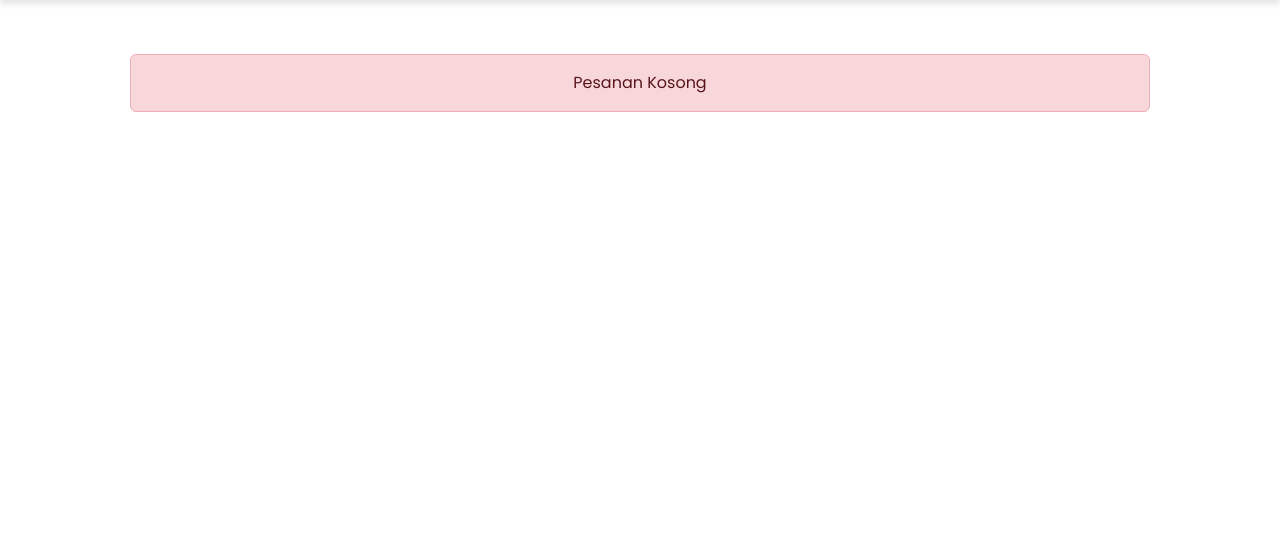
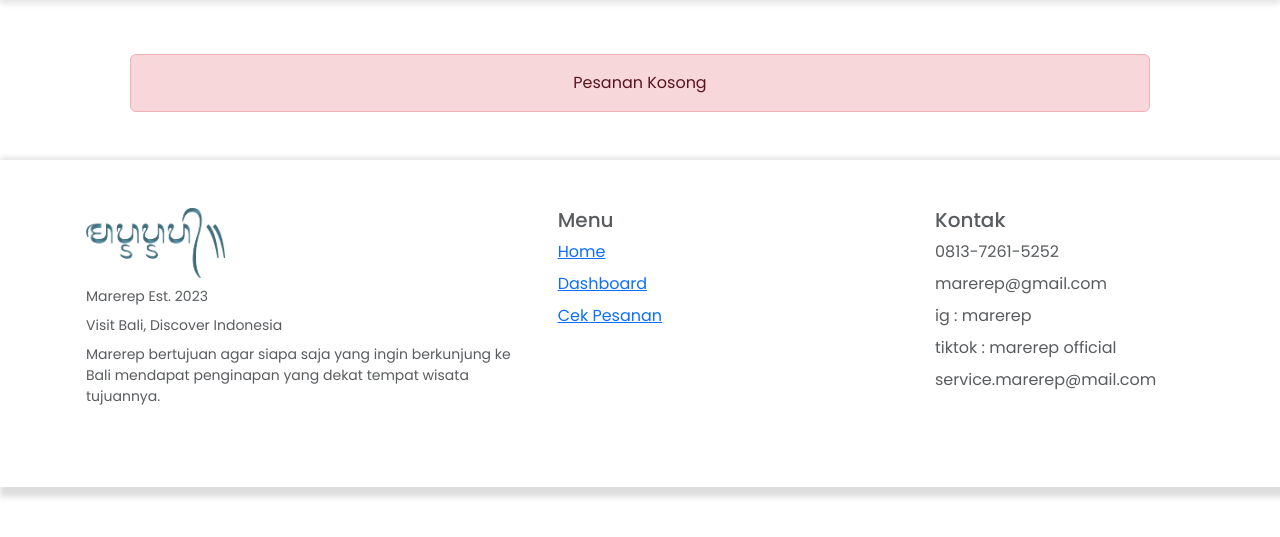
Before and after one commit to Dekguss/Final-Project, a Flask app: template templates/cek_pesanan_customer.html in a window 1280 px wide. Shown: the part 96-633 px from the top of the page. Run offline with Flask 3, Linux system fonts and the light colour scheme; the template is opened without the code that fills it, so the values that code supplies are empty; some libraries are stand-ins or nearby versions.

Commit message:
cek pesanan

```diff
--- a/templates/cek_pesanan_customer.html
+++ b/templates/cek_pesanan_customer.html
@@ -38,6 +38,7 @@
     <link href="{{ url_for('static', filename='style.css') }}" rel="stylesheet" />
 
     <style>
+        /* Gaya umum untuk semua ukuran layar */
         * {
             font-family: 'Poppins', sans-serif;
         }
@@ -113,7 +114,52 @@
             border: none;
             margin: 0;
         }
+
+        footer {
+            box-shadow: 6px 4px 6px 6px rgb(222, 221, 221);
+        }
+
+        /* Gaya responsif menggunakan media query */
+        @media (max-width: 767px) {
+            /* Sesuaikan gaya untuk layar kecil di sini */
+            .container.row.rounded-3.py-4.px-3.mb-4 {
+                border: 1px solid #558CA1;
+                margin: 0.5rem;
+            }
+
+            .gambar {
+                max-width: 100%;
+                margin-bottom: 1rem;
+            }
+
+            .statusPerubahan {
+                width: 100%;
+                gap: 1rem;
+                display: flex;
+                flex-direction: column;
+            }
+
+            .tanggalKadaluarsa {
+                width: 100%;
+            }
+
+            tr td {
+                width: 100%;
+                display: block;
+            }
+
+            tr td:first-child,
+            tr td.st:first-child {
+                font-weight: 500;
+                margin-bottom: 0.5rem;
+            }
+
+            tr td:last-child {
+                width: 100%;
+            }
+        }
     </style>
+
 
     <script>
     </script>
@@ -234,6 +280,44 @@
         </section>
     </div>
 
+    <!-- Footer section -->
+    <footer class="bd-footer mt-5">
+        <div class="container py-4 py-md-5 px-4 px-md-3 text-body-secondary">
+            <div class="row ">
+                <div class="col-lg-5 mb-3">
+                    <a class="d-inline-flex align-items-center mb-2 text-body-emphasis text-decoration-none" href="/"
+                        aria-label="Bootstrap">
+                        <img src="../static/logo.png" width="auto" height="70px" alt="logo" />
+                    </a>
+                    <ul class="list-unstyled small">
+                        <li class="mb-2">Marerep <Est class="2023">Est. 2023</Est>
+                        </li>
+                        <li class="mb-2">Visit Bali, Discover Indonesia</li>
+                        <li class="mb-2">Marerep bertujuan agar siapa saja yang ingin berkunjung ke Bali mendapat
+                            penginapan yang dekat tempat wisata tujuannya. </li>
+                    </ul>
+                </div>
+                <div class="col-lg-4 mb-3">
+                    <h5>Menu</h5>
+                    <ul class="list-unstyled">
+                        <li class="mb-2"><a href="/">Home</a></li>
+                        <li class="mb-2"><a href="">Dashboard</a></li>
+                        <li class="mb-2"><a href="">Cek Pesanan</a></li>
+                    </ul>
+                </div>
+                <div class="col-lg-3 mb-3">
+                    <h5>Kontak</h5>
+                    <ul class="list-unstyled">
+                        <li class="mb-2">0813-7261-5252</li>
+                        <li class="mb-2">marerep@gmail.com </li>
+                        <li class="mb-2">ig : marerep</li>
+                        <li class="mb-2">tiktok : marerep official</li>
+                        <li class="mb-2">service.marerep@mail.com</li>
+                    </ul>
+                </div>
+            </div>
+        </div>
+    </footer>
 
 
 
```
